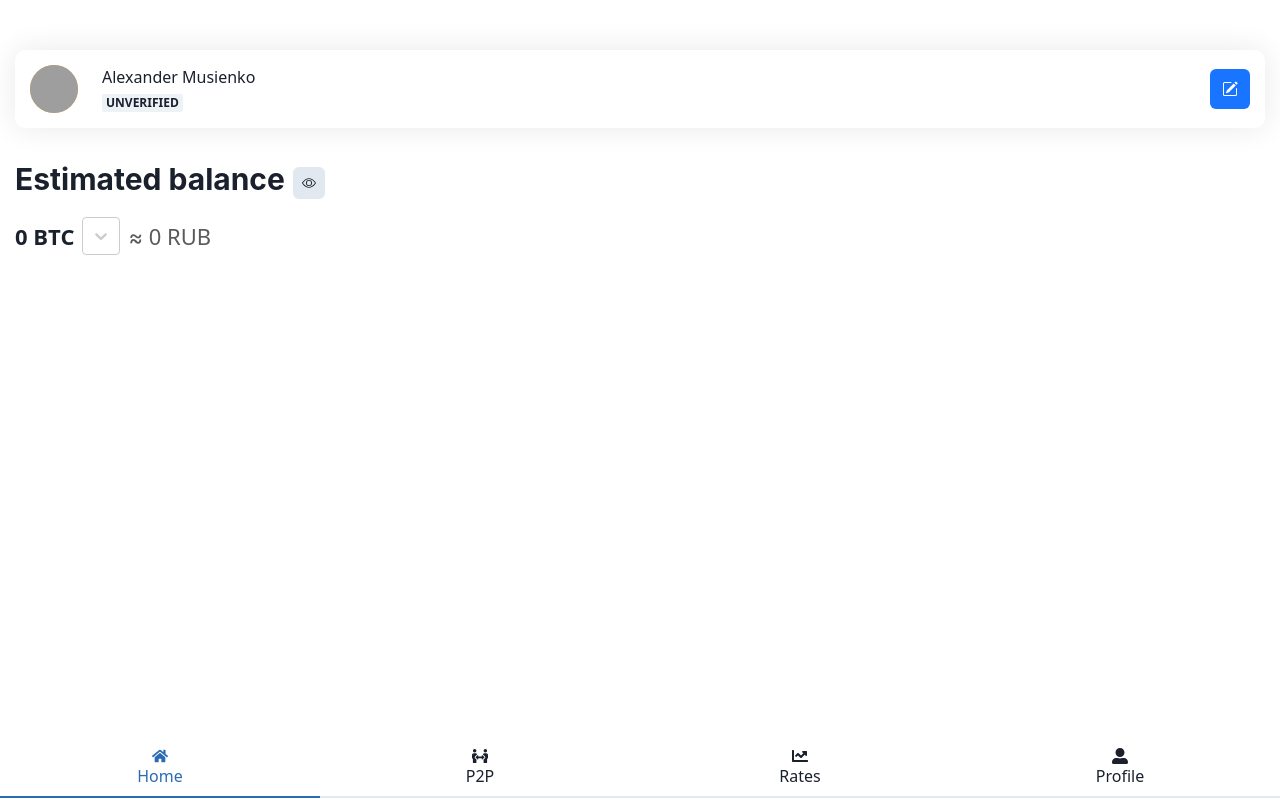
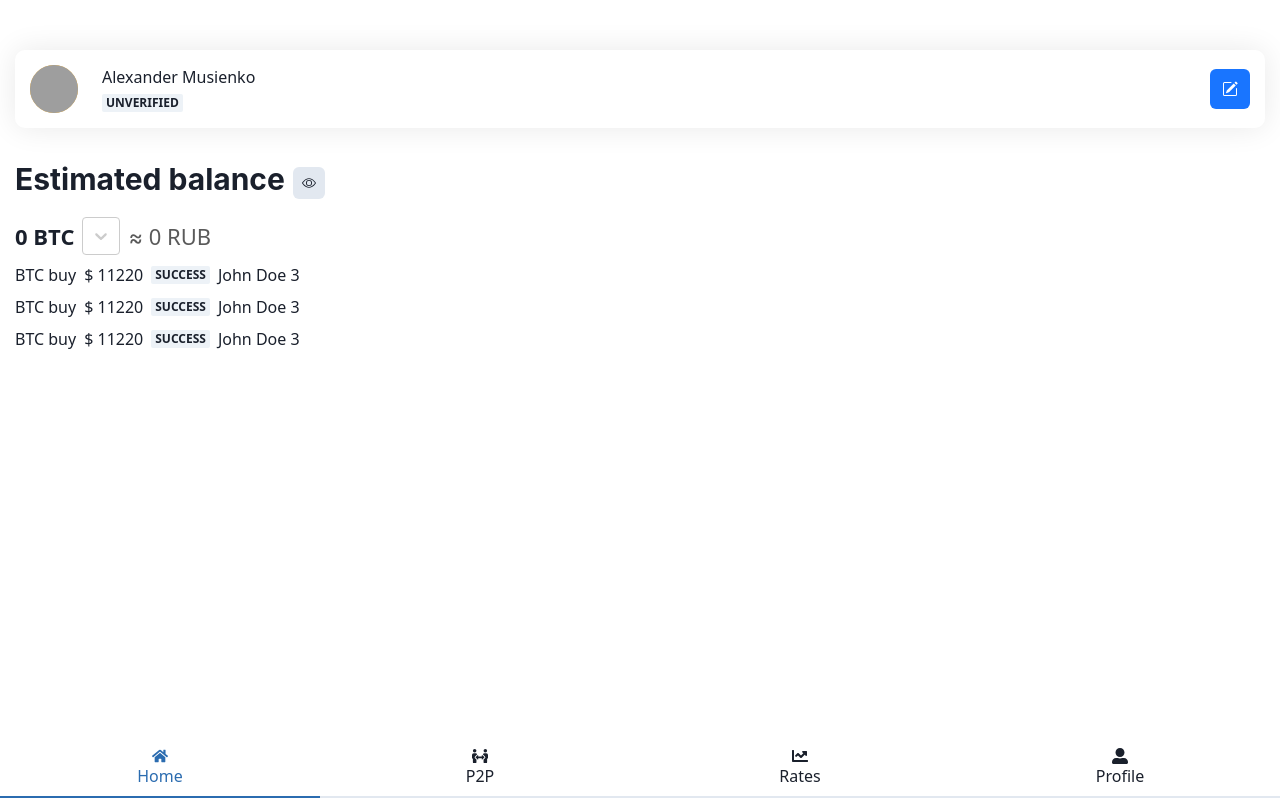
Before and after one commit to AlexanderMusienko/CryptoProject, a React (Vite) app: page /home in a window 1280 px wide. Built offline with nearby package versions, Linux system fonts and the light colour scheme; grey boxes are pictures that could not be loaded.

Commit message:
added deal history skeleton

```diff
--- a/src/data/fakeUserInfo.js
+++ b/src/data/fakeUserInfo.js
@@ -25,4 +25,36 @@ export default {
       hot: 0,
     },
   ],
+  exchangeHistory: [
+    {
+      coin: "btc",
+      dealType: "buy",
+      orderAmount: "11220",
+      fiat: "$",
+      deliveryDate: new Date(),
+      dealStatus: "success",
+      executorName: "John Doe",
+      executorId: 3
+    },
+    {
+      coin: "btc",
+      dealType: "buy",
+      orderAmount: "11220",
+      fiat: "$",
+      deliveryDate: new Date(),
+      dealStatus: "success",
+      executorName: "John Doe",
+      executorId: 3
+    },
+    {
+      coin: "btc",
+      dealType: "buy",
+      orderAmount: "11220",
+      fiat: "$",
+      deliveryDate: new Date(),
+      dealStatus: "success",
+      executorName: "John Doe",
+      executorId: 3
+    },
+  ]
 };
--- a/src/pages/ExchangeDesk/DealItem/AdvertiserInfo/index.jsx
+++ b/src/pages/ExchangeDesk/DealItem/AdvertiserInfo/index.jsx
@@ -1,5 +1,5 @@
 import React from "react";
-import { Avatar, Stack, HStack, Text, Divider, Center } from "@chakra-ui/react";
+import { Avatar, Stack, HStack, Text, Divider } from "@chakra-ui/react";
 import NMDiv from "../../../../components/NMDiv";
 
 export default function AdvertiserInfo({ advertiserName, ordersNum, efficiency, avatarSrc }) {
--- /dev/null
+++ b/src/pages/HomePage/DealHistory/index.jsx
@@ -0,0 +1,24 @@
+import { Badge, HStack, Stack, Text } from '@chakra-ui/react'
+import React from 'react'
+
+export default function DealHistory({ dealHistories }) {
+
+    const DealItem = ({ coin, dealType, fiat, orderAmount, dealStatus, executorName, executorId }) => (
+        <HStack>
+            <Text className='trade'>
+                {coin.toUpperCase()} {dealType}
+            </Text>
+            <Text className='order-amount'>
+                {fiat} {orderAmount}
+            </Text>
+            <Badge>{dealStatus}</Badge>
+            <Text>{executorName} {executorId}</Text>
+        </HStack>
+    )
+
+    return (
+        <Stack>
+            {dealHistories.map((deal) => <DealItem {...deal} />)}
+        </Stack>
+    )
+}
--- a/src/pages/HomePage/index.jsx
+++ b/src/pages/HomePage/index.jsx
@@ -8,11 +8,9 @@ import {
   Heading,
   HStack,
   IconButton,
-  Select,
   Skeleton,
   Stack,
   Text,
-  Wrap,
 } from "@chakra-ui/react";
 import { BsPencilSquare, BsEyeSlash, BsEye } from "react-icons/bs";
 
@@ -21,6 +19,7 @@ const { userName, userAvatar, accountStatus, estimatedBalanceCoins, estimatedBal
 
 import "./style.scss";
 import EstimatedBalance from "./EstimatedBalance/index.jsx";
+import DealHistory from "./DealHistory/index.jsx";
 
 export default function HomePage() {
   const [balanceVisibility, setBalanceVisibility] = useState(true);
@@ -55,10 +54,11 @@ export default function HomePage() {
           coinOptions={["btc", "eth"]}
         />
       ) : (
-        <Skeleton height={"40px"} speed={0}>
+          <Skeleton height={"40px"} speed={0}>
           Balance was hidden
         </Skeleton>
       )}
+      <DealHistory dealHistories={fakeUserInfo.exchangeHistory}/>
     </Stack>
   );
 }
```
